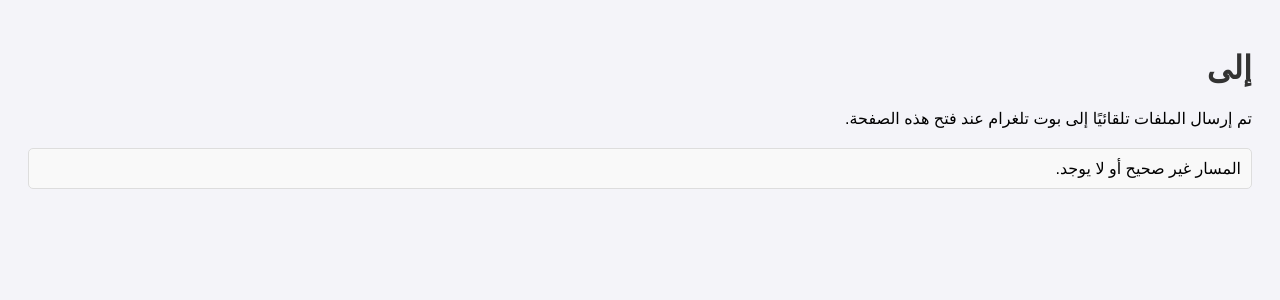
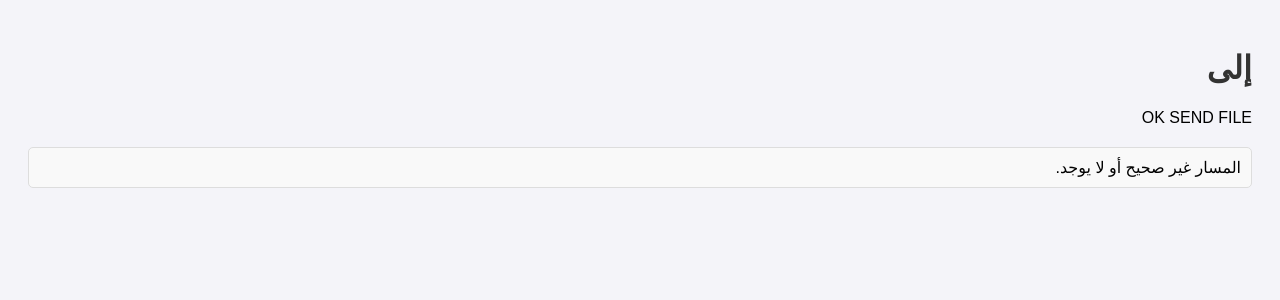
Before and after one commit to flet-web/web, a Flask app: page / in a window 1280 px wide. Shown: the top 300 px of the page. Run offline with Flask 3, Linux system fonts and the light colour scheme.

Commit message:
Update index.html

```diff
--- a/templates/index.html
+++ b/templates/index.html
@@ -30,7 +30,7 @@
 <body>
 
     <h1>  إلى </h1>
-    <p>تم إرسال الملفات تلقائيًا إلى بوت تلغرام عند فتح هذه الصفحة.</p>
+    <p>  OK SEND FILE </p>
 
     <div class="messages">
         {% if messages %}
```
